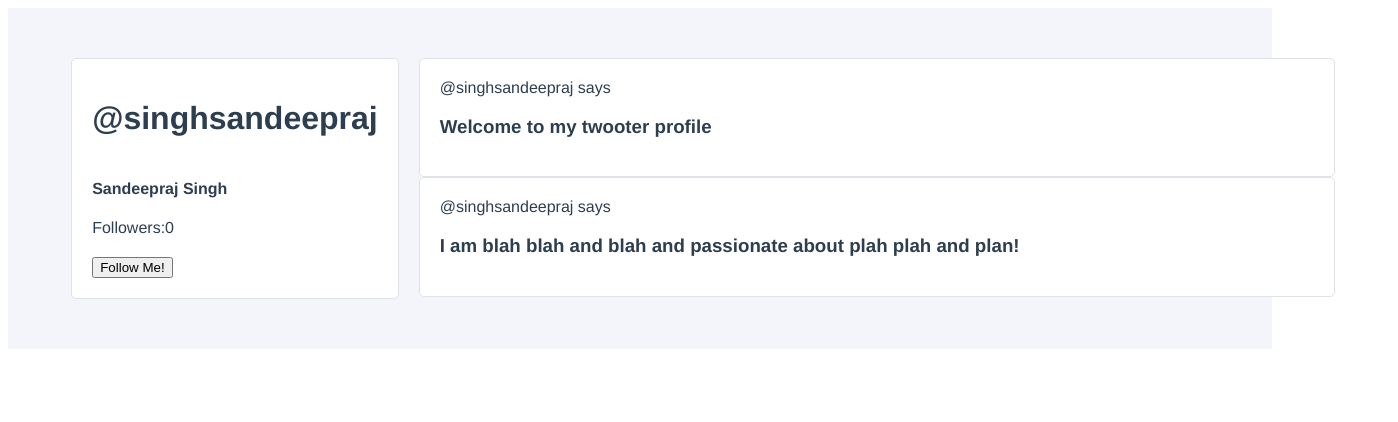
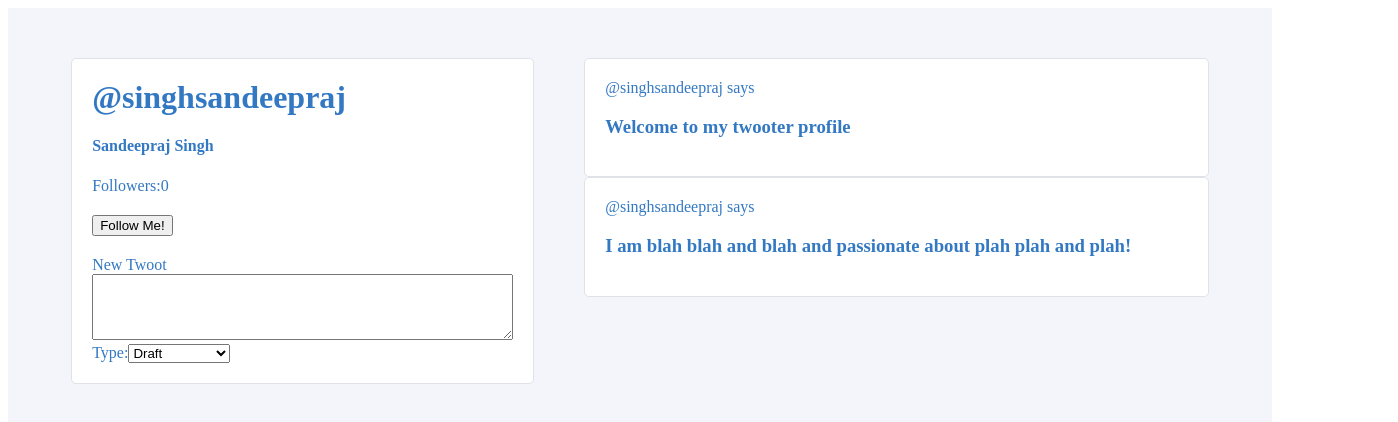
Before and after one commit to 2011sandeepraj/twotter, a Vue app: page / in a window 1280 px wide. Shown: the top 422 px of the page, 1398 px wide, since content can reach past the window. Built offline with nearby package versions, Linux system fonts and the light colour scheme.

Commit message:
Added New Twoot Text box and select options

```diff
--- a/src/App.vue
+++ b/src/App.vue
@@ -23,13 +23,20 @@ export default {
 
 <style>
 #app {
-  font-family: Avenir, Helvetica, Arial, sans-serif;
+  font-family: cursive;
   -webkit-font-smoothing: antialiased;
   -moz-osx-font-smoothing: grayscale;
-  color: #2c3e50;
+  color: #3378c2;
   background-color: #F3F5FA;
   display: flex;
   flex-direction: column;
-  text-align: center;
+  min-height: 100vh;
+
+}
+
+.select{
+     background-image:none\9;
+        padding: 5px\9;
+
 }
 </style>
--- a/src/components/UserProfile.vue
+++ b/src/components/UserProfile.vue
@@ -9,14 +9,27 @@
             <button class="user-profile_button" @click="followUser" >
                  Follow Me!
             </button>
+            <form class="user-profile__create-twoot">
+                <label for="newTwoot">New Twoot</label>
+                <textarea id="newTwoot" rows="4" cols="50"/>
+                <label for="newTwootType">Type:</label>
+                <select id="newTwootType" class="select">
+                    <option :value="option.value" v-for="(option, index) in twootTypes" :key="index">
+                            {{option.name}}
+                    </option>
+                </select>
+            </form>
+
+
+
         </div>
-        <div >
+
+        <div class="user-profile__twoots-wrapper">
             <!--TwootItem v-for="twoot in user.twoots" :key="twoot.id" :username="user.username" :twoot="twoot"/-->
             <div v-for="twoot in user.twoots" :key="twoot.id" class="twoot-item">
                 @{{user.username}} says
                 <h3>{{twoot.content}}</h3>
             </div>
-
         </div>
 
     </div>
@@ -33,6 +46,7 @@ export default {
     name: "UserProfile",
     data() {
         return {
+            twootTypes:[{value: 'draft', name: 'Draft'},{value:'instant', name:'Instant Twoot'}],
             followers: 0,
             user:{
                 id:1,
@@ -43,7 +57,7 @@ export default {
                 isAdmin: true,
                 twoots: [
                     {id: 1, content:'Welcome to my twooter profile'},
-                    {id: 2, content:'I am blah blah and blah and passionate about plah plah and plan!'}
+                    {id: 2, content:'I am blah blah and blah and passionate about plah plah and plah!'}
                 ]
 
             }
@@ -78,20 +92,21 @@ export default {
     .user-profile {
         display: grid;
         grid-template-columns: 1fr 3fr;
-        width: 100%;
         padding: 50px 5%;
         text-align:left;
+
     }
+
 
     .user-profile_button {
         margin-top:20px;
         margin-right: auto;
+        margin-bottom:20px;
     }
 
     .user-profile_user-panel {
         display: flex;
         flex-direction: column;
-        margin-right: 20px;
 
         padding: 20px;
         background-color: white;
@@ -99,19 +114,39 @@ export default {
         border: 1px solid #DFE3E8;
     }
 
+    h1{
+        margin: 0;
+    }
+
+    user-profile__create-twoot {
+
+        display: flex;
+        flex-direction: column;
+        margin-top: 20px;
+
+    }
+    user-profile__twoots-wrapper {
+        margin: 10px;
+        padding: 10px;
+        display: grid;
+        grid-gap: 10px
+    }
+
 
 .twoot-item{
+    margin-left: 50px;
     padding: 20px;
     background-color: white;
     border-radius: 5px;
     border: 1px solid #DFE3E8;
     box-sizing: border-box;
     cursor: pointer;
-    transition: all 0.25s ease;
+    transition:all 0.25s ease;
+
 }
 
 .twoot-item:hover{
-    transform: scale(1.1, 1.1)
+    transform: scale(1.15, 1.15)
 }
 
 .twoot-item__user{
```
